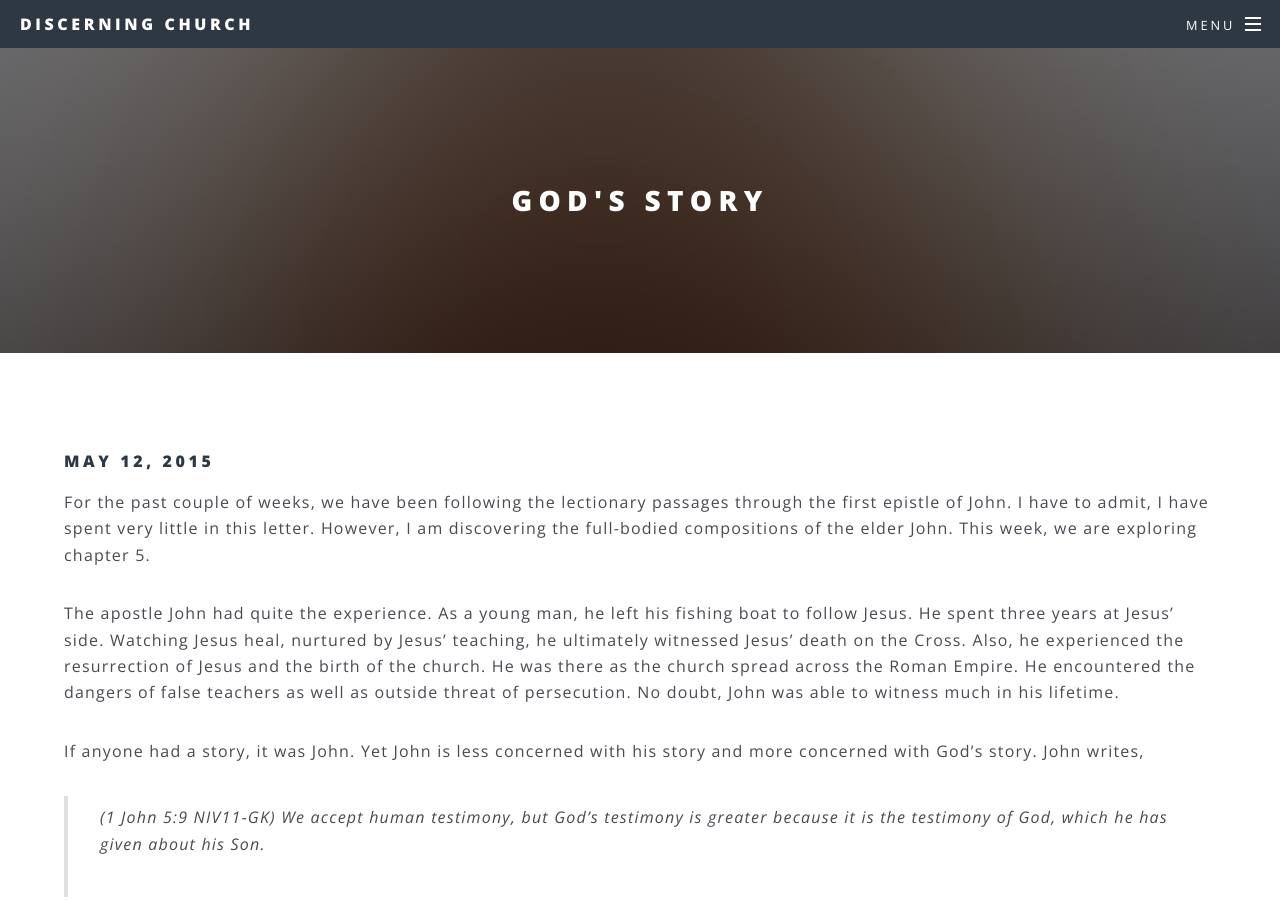
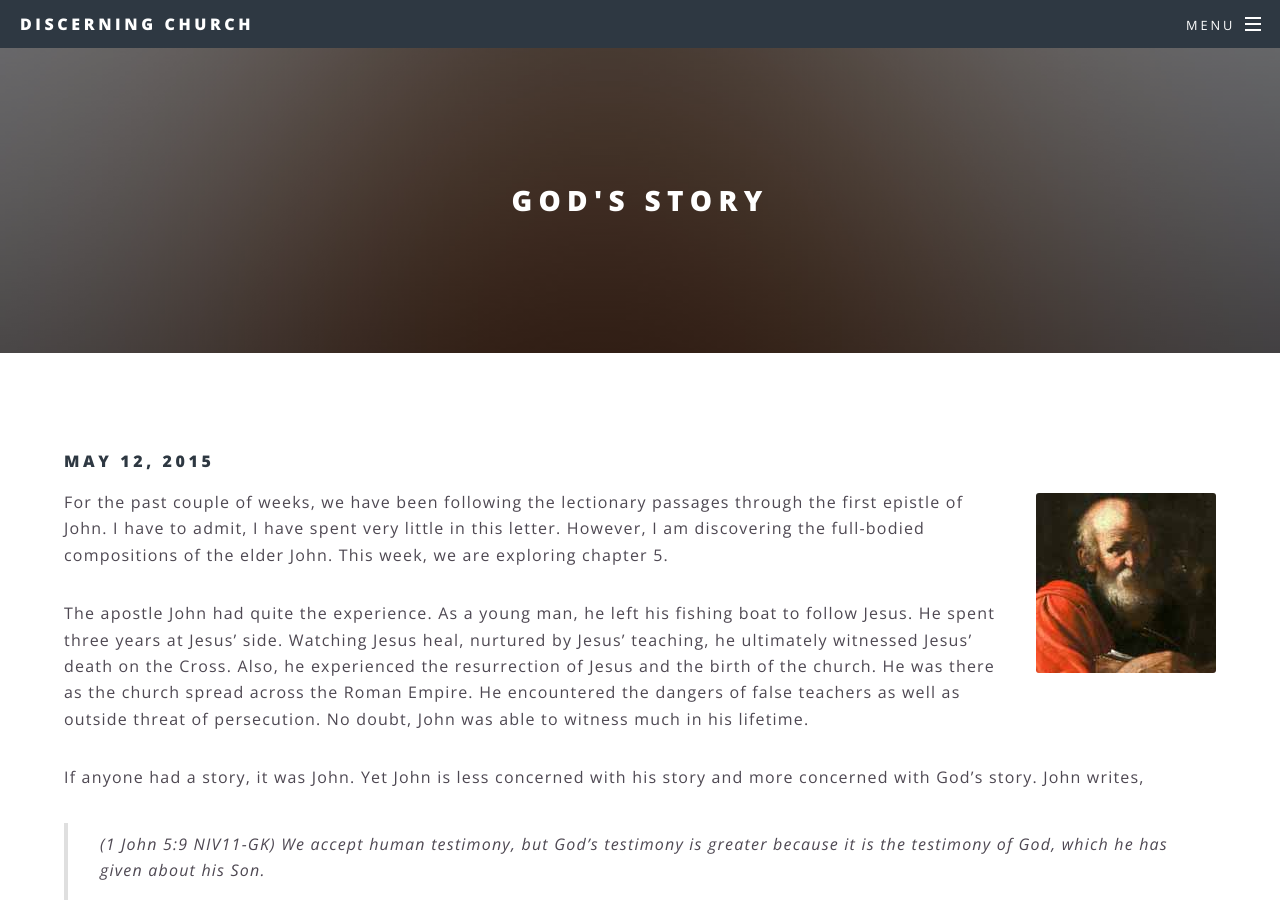
Before and after one commit to wadeallen/discerning_church_2015, a Jekyll site: the page built from _posts/2015-05-12-god's-story.markdown, in a window 1280 px wide and 900 px high. Built offline with Jekyll 4.4.1, drawn with Linux system fonts in a browser that asks for light colours.

Commit message:
Site updated at 2015-05-12 14:26:42 UTC

```diff
--- a/_layouts/article.html
+++ b/_layouts/article.html
@@ -12,7 +12,7 @@ layout: default
 
 	{% if page.date %}<h4><time datetime="{{ post.date | date: "%Y-%m-%d" }}" itemprop="datePublished">{{ page.date | date: "%B %d, %Y" }}</time></h4>{% endif %}
 
-	{% if page.picture %}<span class="image right"><img src="/images/pic04.jpg" alt="" /></span>{% endif %}
+	{% if page.picture %}<span class="image right"><img src="/images/blog_pictures/{{ page.picture }}.jpg" alt="" /></span>{% endif %}
 
     {{ content }}
 
--- a/_posts/2015-05-12-god's-story.markdown
+++ b/_posts/2015-05-12-god's-story.markdown
@@ -2,7 +2,7 @@
 title: God's Story
 date: 2015-05-12
 layout: article
-picture:
+picture: apostle-john
 ---
 
 For the past couple of weeks, we have been following the lectionary passages through the first epistle of John. I have to admit, I have spent very little in this letter. However, I am discovering the full-bodied compositions of the elder John. This week, we are exploring chapter 5.
```
Also changed, not shown: images/blog_pictures/apostle-john.jpg (added), 1 other file.
